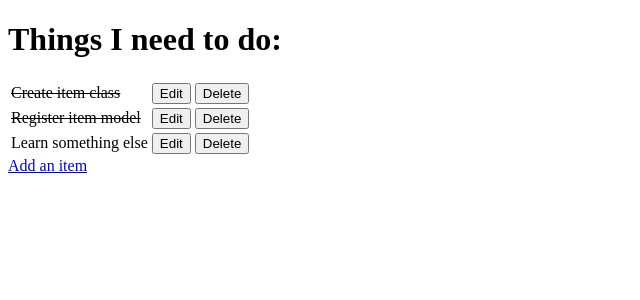
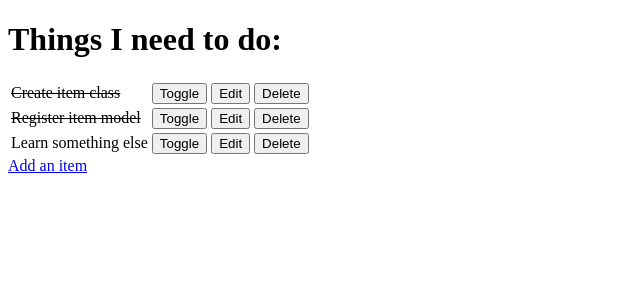
Before and after one commit to marbri-18/Hello-Django-project, a Django app: page / in a window 1280 px wide. Shown: the top 300 px of the page, without its empty margins (0-640 px from the left). Run offline with Django 3.2, Linux system fonts and the light colour scheme; data comes from the database, SQL or seed files in the repository; both versions use the stored data as it was after the commit.

Commit message:
Hello Django toggling and deleting items

```diff
--- a/django_todo/urls.py
+++ b/django_todo/urls.py
@@ -15,12 +15,13 @@ Including another URLconf
 """
 from django.contrib import admin
 from django.urls import path
-from todo.views import get_todo_list, add_item, edit_item
+from todo import views
 
 urlpatterns = [
     path('admin/', admin.site.urls),
-    path("", get_todo_list, name="get_todo_list"),
-    path("add", add_item, name="add"),
-    path("edit/<item_id>", edit_item, name="edit")
-
+    path("", views.get_todo_list, name="get_todo_list"),
+    path("add", views.add_item, name="add"),
+    path("edit/<item_id>", views.edit_item, name="edit"),
+    path("toggle/<item_id>", views.toggle_item, name="toggle"),
+    path("delete/<item_id>", views.delete_item, name="delete")
 ]
--- a/todo/templates/todo/todo_list.html
+++ b/todo/templates/todo/todo_list.html
@@ -16,6 +16,7 @@
             {% else %}
                 <td>{{ item.name }}</td>
             {% endif %}
+                <td><a href="/toggle/{{ item.id }}"><button>Toggle</button></a></td>
                 <td><a href="/edit/{{ item.id }}"><button>Edit</button></a></td>
                 <td><a href="/delete/{{ item.id }}"><button>Delete</button></a></td>
             </tr>
--- a/todo/views.py
+++ b/todo/views.py
@@ -40,3 +40,18 @@ def edit_item(request, item_id):
         "form": form
     }
     return render(request, "todo/edit_item.html", context)
+
+
+def toggle_item(request, item_id):
+    """toggle to do/done in to do list """
+    item = get_object_or_404(Item, id=item_id)
+    item.done = not item.done
+    item.save()
+    return redirect("get_todo_list")
+
+
+def delete_item(request, item_id):
+    """delete to do item in to do list """
+    item = get_object_or_404(Item, id=item_id)
+    item.delete()
+    return redirect("get_todo_list")
```
Also changed, not shown: db.sqlite3.
